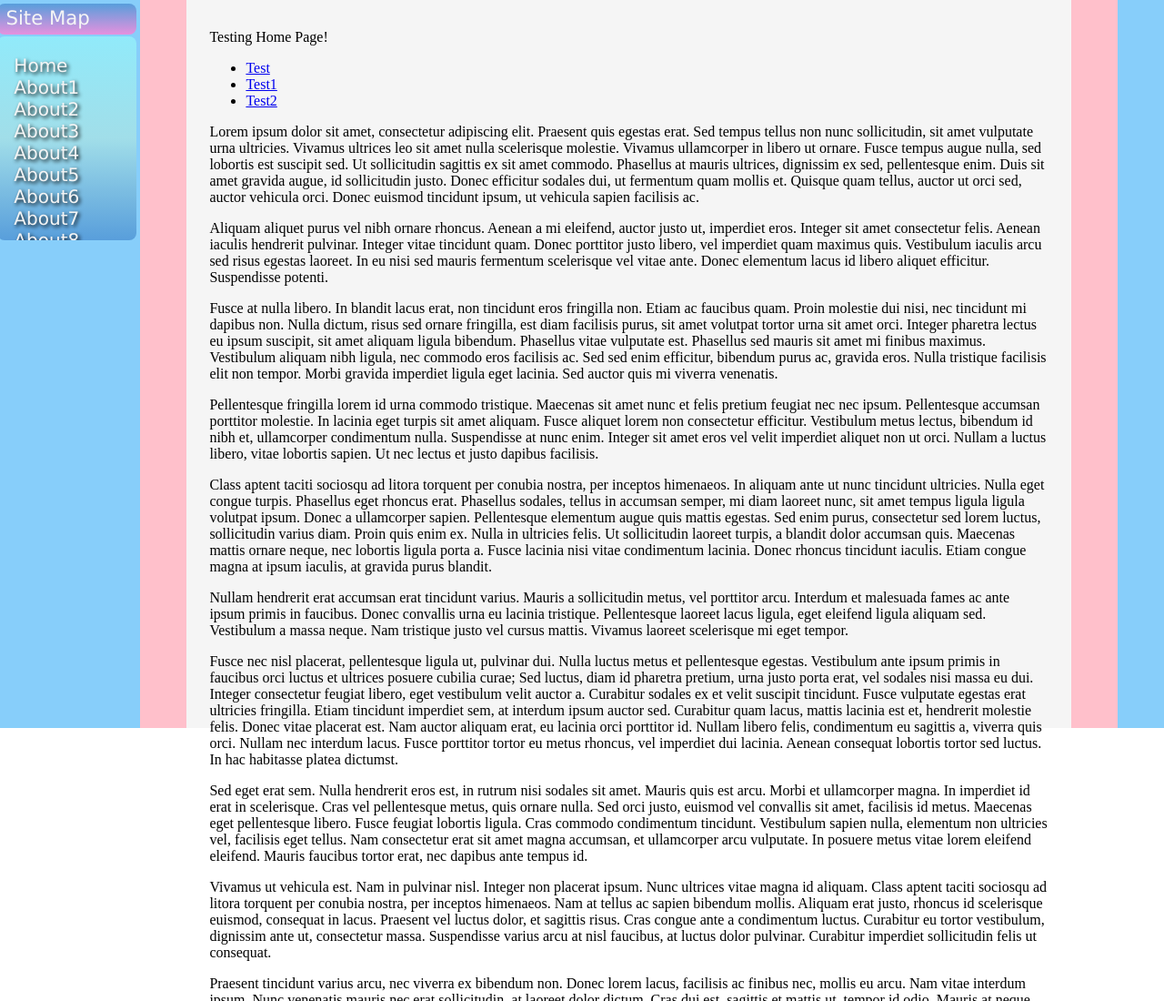
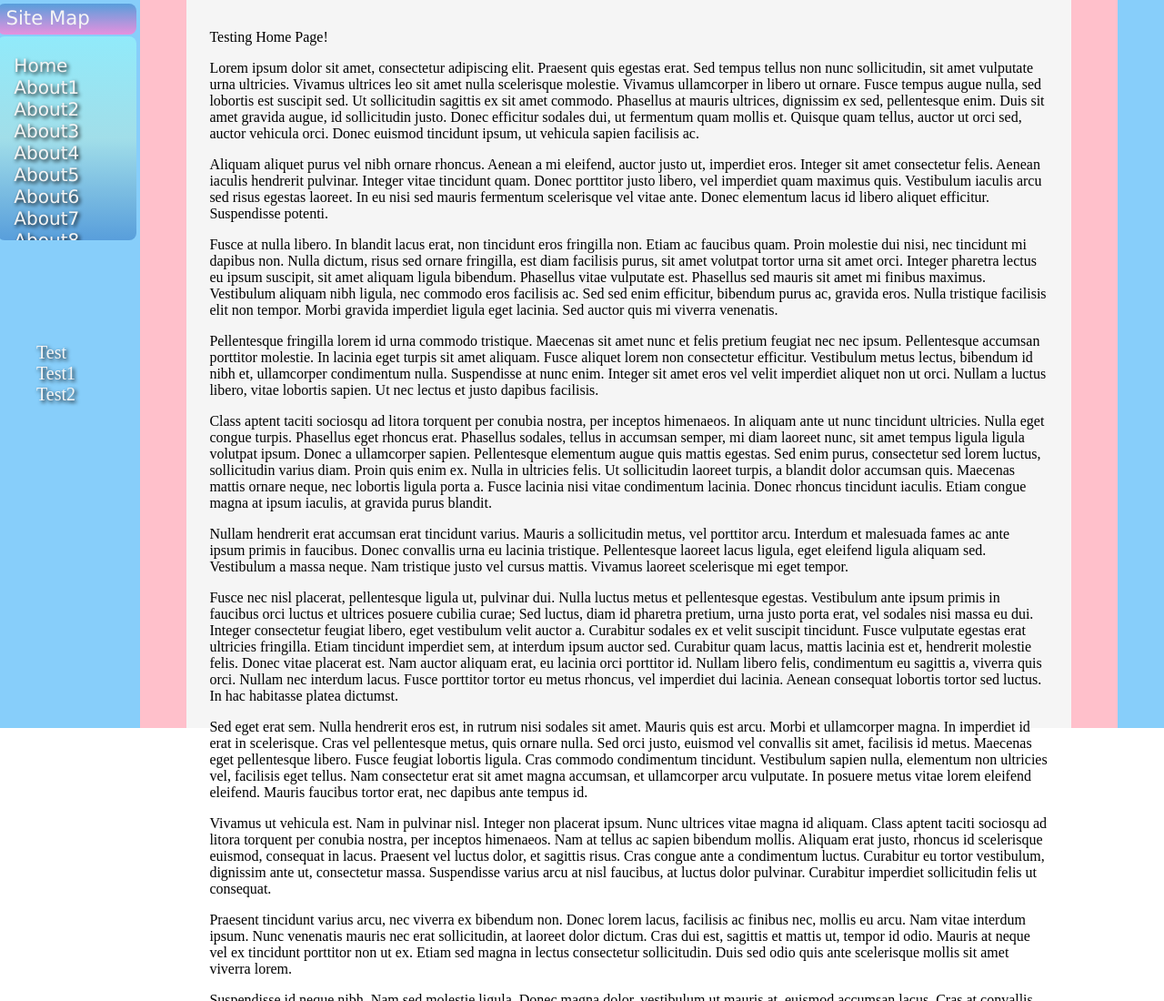
Before and after one commit to Transgender-Resource-Wiki/Transgender-Resource-Wiki.github.io, an Astro site: page / in a window 1280 px wide. Shown: the top 1100 px of the page at 91% size. Built offline with nearby package versions, Linux system fonts and the light colour scheme; Astro itself is replaced by a stand-in of ours.

Commit message:
Addition of contents table

```diff
--- a/src/layouts/DefaultLayout.astro
+++ b/src/layouts/DefaultLayout.astro
@@ -1,5 +1,6 @@
 ---
-const {title} = Astro.props
+const {frontmatter} = Astro.props;
+
 const links = [["Home", "/"],
 ["About1", "/about"], ["About2", "/about"], ["About3", "/about"],
 ["About4", "/about"], ["About5", "/about"], ["About6", "/about"],
@@ -7,6 +8,7 @@
 ["About0", "/about"], ["About1", "/about"], ["About2", "/about"]];
 import SiteNav from "../scripts/SiteNav"
 import SiteMap from "../components/SiteMap.astro"
+import '../styles/ContentsTable.css';
 ---
 <!doctype html>
 <html lang="en">
@@ -15,7 +17,7 @@ import SiteMap from "../components/SiteMap.astro"
     <meta name="viewport" content="width=device-width, initial-scale=1" />
     <meta name="description" content="Transgender Resource Library"/>
     <meta name="generator" content={Astro.generator} />
-    <title>{title} &#8226; Transgender Resource Library</title>
+    <title>{frontmatter.title} &#8226; Transgender Resource Library</title>
   </head>
   <body>
     <main>
--- /dev/null
+++ b/src/styles/ContentsTable.css
@@ -0,0 +1,20 @@
+.contents-table {
+position: fixed;
+top:45vh;
+left: 0;
+z-index: 3;
+}
+
+.contents-table ul {
+    list-style-type: none;
+}
+
+.contents-table a {
+    color: whitesmoke;
+    text-decoration: none;
+    font-size: 1.25rem;
+    text-shadow: 2px 2px 4px black;
+}
+.contents-table a:hover {
+        font-size: 1.33rem;
+}
```
